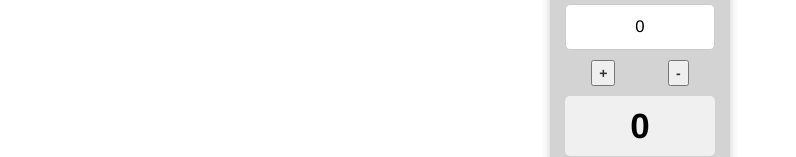
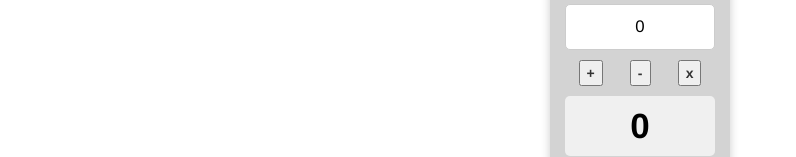
Before and after one commit to MiguelLaraB/integration-mat-testing, an Angular app: page / in a window 1280 px wide. Shown: the part 460-617 px from the top of the page, without its empty margins (0-796 px from the left). Built offline with nearby package versions, Linux system fonts and the light colour scheme.

Commit message:
mult added

```diff
--- a/src/app/ui/ui.component.html
+++ b/src/app/ui/ui.component.html
@@ -35,6 +35,7 @@
       <div class="button-row">
         <button class="operator-button" (click)="addition()">+</button>
         <button class="operator-button" (click)="substraction()">-</button>
+        <button class="operator-button" (click)="multiplication()">x</button>
       </div>
 
       <span class="result">{{ result }}</span>
--- a/src/app/ui/ui.component.ts
+++ b/src/app/ui/ui.component.ts
@@ -1,6 +1,7 @@
 import { Component, OnInit } from '@angular/core';
 import { addition } from "../addition/addition";
 import { substraction } from '../substraction/substraction';
+import { multiplication } from '../multiplication/multiplication';
 
 @Component({
   selector: 'app-ui',
@@ -36,6 +37,12 @@ export class UiComponent implements OnInit {
     const num2 = Number(this.operator2);
     this.result = substraction(num1, num2);
   }
+
+  multiplication(){
+    const num1 = Number(this.operator1);
+    const num2 = Number(this.operator2);
+    this.result = multiplication(num1, num2);
+  }
   // Métodos para establecer el campo activo
   setActiveField(field: 'operator1' | 'operator2') {
     this.activeField = field;
```
